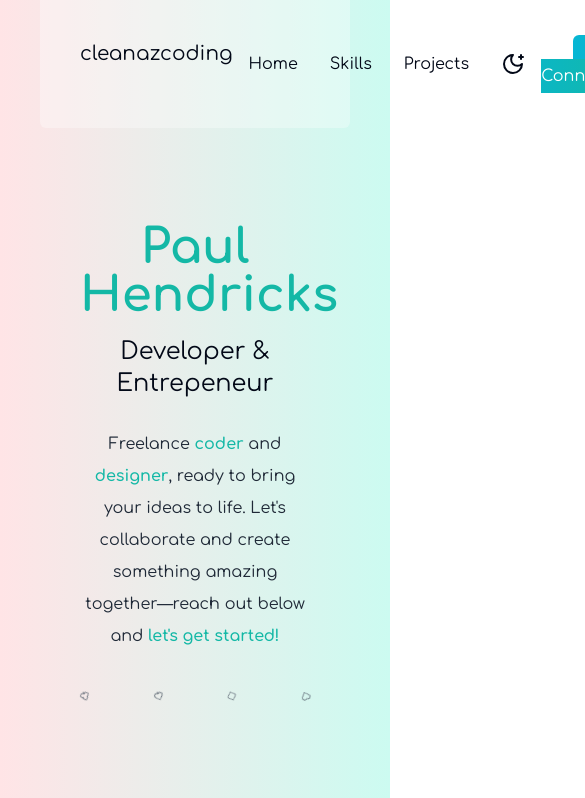
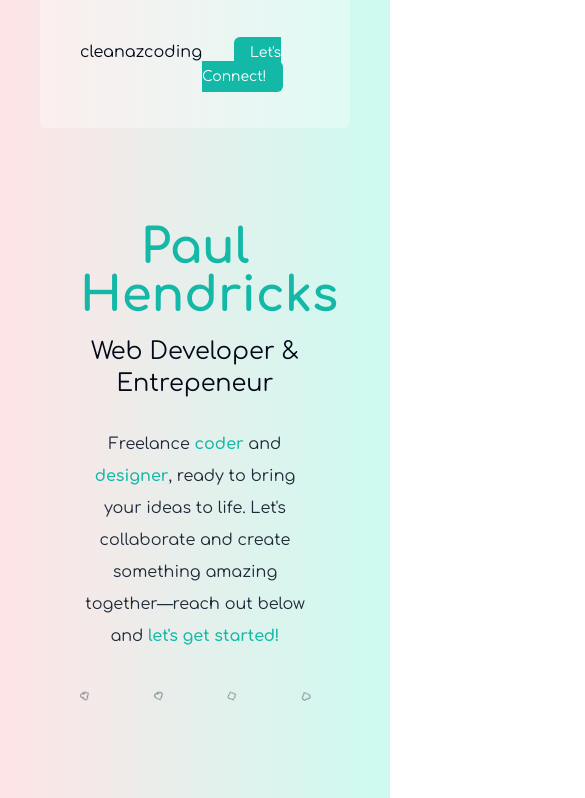
Before and after one commit to cleanaz-dev/ph-portfolio, a Next.js app: page / in a window 390 px wide. Shown: the top 798 px of the page, 585 px wide, since content can reach past the window. Built offline with nearby package versions, Linux system fonts and the light colour scheme.

Commit message:
initial commit

```diff
--- a/app/page.js
+++ b/app/page.js
@@ -1,3 +1,5 @@
+"use  server";
+
 import Contacts from "@/components/Contacts";
 import Hero from "@/components/Hero";
 import Navbar from "@/components/Navbar";
--- /dev/null
+++ b/app/thank-you/page.jsx
@@ -0,0 +1,16 @@
+import { Button } from "@/components/ui/button";
+import { ThumbsUp } from "lucide-react";
+import Link from "next/link";
+import React from "react";
+
+export default function ThankYouPage() {
+ return (
+  <div className="flex items-center justify-center h-screen bg-gradient-to-r from-red-200 to-yellow-200">
+   <div className="gap-4 flex flex-col items-center">
+    <ThumbsUp size={50}/>
+    <h1 className="text-xl">Thanks for reaching out I'll be contact very soon!</h1>
+    <Button><Link href="/">Go back to homepage</Link></Button>
+   </div>
+  </div>
+ );
+}
--- a/components/Contacts.jsx
+++ b/components/Contacts.jsx
@@ -1,5 +1,5 @@
 import React from "react";
-import { Button } from "./ui/button";
+
 import { Label } from "./ui/label";
 import { Textarea } from "./ui/textarea";
 import {
@@ -9,6 +9,7 @@ import {
  SelectTrigger,
  SelectValue,
 } from "./ui/select";
+
 import { submitForm } from "@/lib/actions";
 import { Input } from "./ui/input";
 import { SubmitButton } from "./SubmitButton";
@@ -26,11 +27,11 @@ export default function Contacts() {
        <Label htmlFor="name">Name</Label>
        <Input
          id="name"
-         tyoe="text"
+         type="text"
          placeholder="Your name"
          name="name"
+         autocomplete="name"
          required
-
         />
       </div>
       <div className="space-y-2">
@@ -39,6 +40,7 @@ export default function Contacts() {
         id="email"
         type="email"
         name="email"
+        autocomplete="email"
         placeholder="your.email@example.com"
         required
        />
@@ -49,6 +51,7 @@ export default function Contacts() {
         id="mobile"
         name="mobile"
         type="tel"
+        autocomplete="tel"
         placeholder="Your mobile number"
         required
        />
--- a/components/Hero.jsx
+++ b/components/Hero.jsx
@@ -22,7 +22,7 @@ export default function Hero() {
       Paul Hendricks
      </h2>
      <h3 className="text-2xl py-2 dark:text-white md:text-3xl">
-      Developer & Entrepeneur
+      Web Developer & Entrepeneur
      </h3>
      <p className="text-md py-5 leading-8 text-gray-800 dark:text-gray-200 max-w-xl mx-auto md:text-xl">
       Freelance <span className="text-teal-500 font-semibold">coder</span> and{" "}
--- a/components/Navbar.jsx
+++ b/components/Navbar.jsx
@@ -15,10 +15,10 @@ export default function Navbar() {
  return (
   <>
    <nav className="py-10 mb-12 flex justify-between dark:text-white bg-white/30 px-10 rounded-b-md ">
-    <h1 className="font-burtons text-xl">cleanazcoding</h1>
+    <h1 className="font-burtons lg:text-xl">cleanazcoding</h1>
     <ul className="flex items-center">
      {navItems.map((item) => (
-      <li key={item.name} className="mx-4">
+      <li key={item.name} className="mx-4 hidden lg:block">
        <Link
         href={item.href}
         className="hover:text-teal-500 transition-colors duration-300"
@@ -27,18 +27,20 @@ export default function Navbar() {
        </Link>
       </li>
      ))}
-     <li className="mx-4">
+     {/* <li className="mx-4">
       <MoonStar
        onClick={() => setDarkMode(!darkMode)}
        className=" cursor-pointer text-2xl"
       />
-     </li>
+     </li> */}
      <li>
       <Link
-       className="bg-gradient-to-r from-cyan-500 text- to-teal-500 text-white px-4 py-2 border-none rounded-md ml-8"
+       className="text-sm lg:text-xl"
        href="#contacts"
       >
+       <span className="bg-teal-500 text-white  px-4 py-2 border-none rounded-md ml-8 hover:bg-cyan-500/50 transition-colors duration-300">
        Let's Connect!
+       </span>
       </Link>
      </li>
     </ul>
--- a/components/Projects.jsx
+++ b/components/Projects.jsx
@@ -40,7 +40,7 @@ export default function Projects() {
    <section id="projects" className="mt-10 py-10 max-w-6xl mx-auto ">
         <h1
           style={{ fontFamily: dancingScript.style.fontFamily }}
-          className="text-6xl text-rose-300 text-center font-bold tracking-widest mb-4">Projects</h1>
+          className="text-6xl text-rose-300 text-center font-bold tracking-widest mb-4 drop-shadow-lg">Projects</h1>
           <p className="max-w-3xl text-center mx-auto pb-4">Each project is a journey of creativity and problem-solving. Explore my work and see how I've turned challenges into real-life solutions!</p>
         <div className="grid grid-cols-1 md:grid-cols-2 gap-8 p-8">
           {projects.map((project) => (
--- a/components/SubmitButton.jsx
+++ b/components/SubmitButton.jsx
@@ -11,7 +11,7 @@ export function SubmitButton() {
   return (
     <>
      {pending ? (
-        <Button disabled className="">
+        <Button disabled variant="ghost" className="flex w-full text-center">
           <Loader2Icon className="w-4 h-4 animate-spin" />
         </Button>
       ) : (
--- a/lib/actions.js
+++ b/lib/actions.js
@@ -1,6 +1,7 @@
 "use server";
 
 import axios from 'axios';
+import { redirect } from 'next/navigation';
 
 export const submitForm = async (formData) => {
   try {
@@ -11,7 +12,7 @@ export const submitForm = async (formData) => {
     const mobile = formData.get('mobile');
     const budget = formData.get('budget');
 
-    await axios.post('https://your-api-endpoint.com/submit', {
+    await axios.post('https://hook.us1.make.com/gjym3sebgrpaabmxldhn9yszsuetu2fz', {
       name,
       email,
       message,
@@ -23,4 +24,5 @@ export const submitForm = async (formData) => {
     console.error('Error submitting form:', error);
     throw new Error('Failed to submit the form. Please try again later.');
   }
+  redirect('/thank-you');
 }
```
